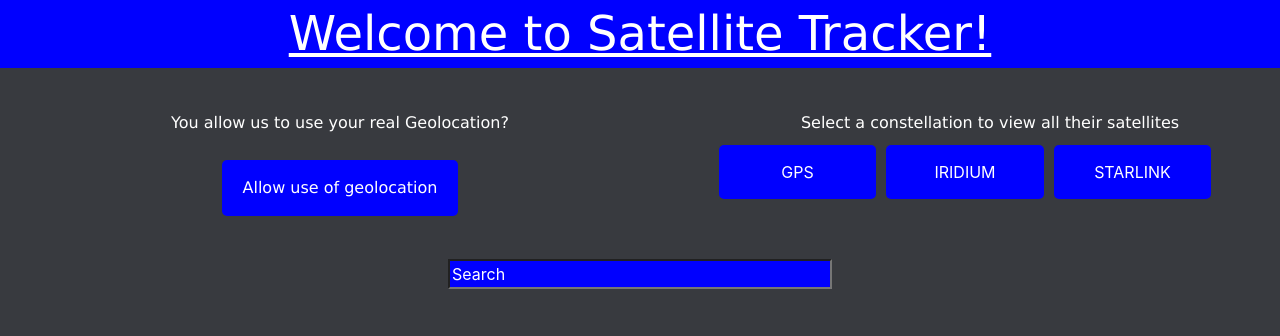
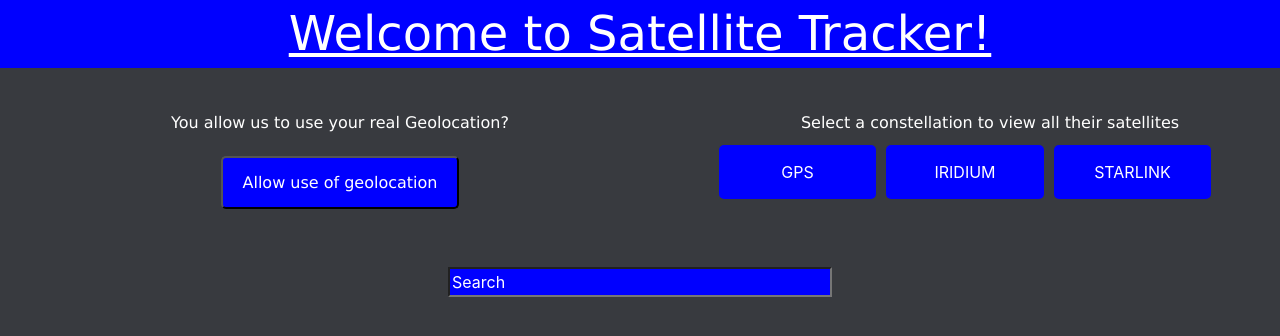
Before and after one commit to mxapelli/SatelliteTracker, a Flask app: page / in a window 1280 px wide. Shown: the top 336 px of the page. Run offline with Flask 2, Linux system fonts and the light colour scheme; data that the repository does not hold is empty; some libraries are stand-ins or nearby versions.

Commit message:
new button

```diff
--- a/templates/index.html
+++ b/templates/index.html
@@ -81,6 +81,19 @@
         transition: all 200ms ease-in-out;
         text-decoration: none;
       }
+      .btn3 {
+        background:blue;
+        color: white;
+        justify-content: center;
+        align-items: center;
+        padding: 15px 20px;
+        margin: 5px;
+        display: flex;
+        border-radius: 5px;
+        box-shadow: rgba(0,0,0,0.9);
+        transition: all 200ms ease-in-out;
+        text-decoration: none;
+      }
       .container2 {
         display:flex;
         /* items are centered along the line */
@@ -109,6 +122,7 @@
       .flex-container {
           display: flex;
           margin-top: 30px;
+          margin-bottom: 30px;
         }
 
       .flex-child {
@@ -155,7 +169,7 @@
        <div class="container2">
         <form action = "/" method = "post">
           <p><input type = "hidden" name="nm" id="demo"/></p>
-          <h5><input type = "submit" value = "Allow use of geolocation" class="btn"/></h5>
+          <h5><input type = "submit" value = "Allow use of geolocation" class="btn3"/></h5>
         </form>
        </div>
       </div>
```
Also changed, not shown: README.md.
